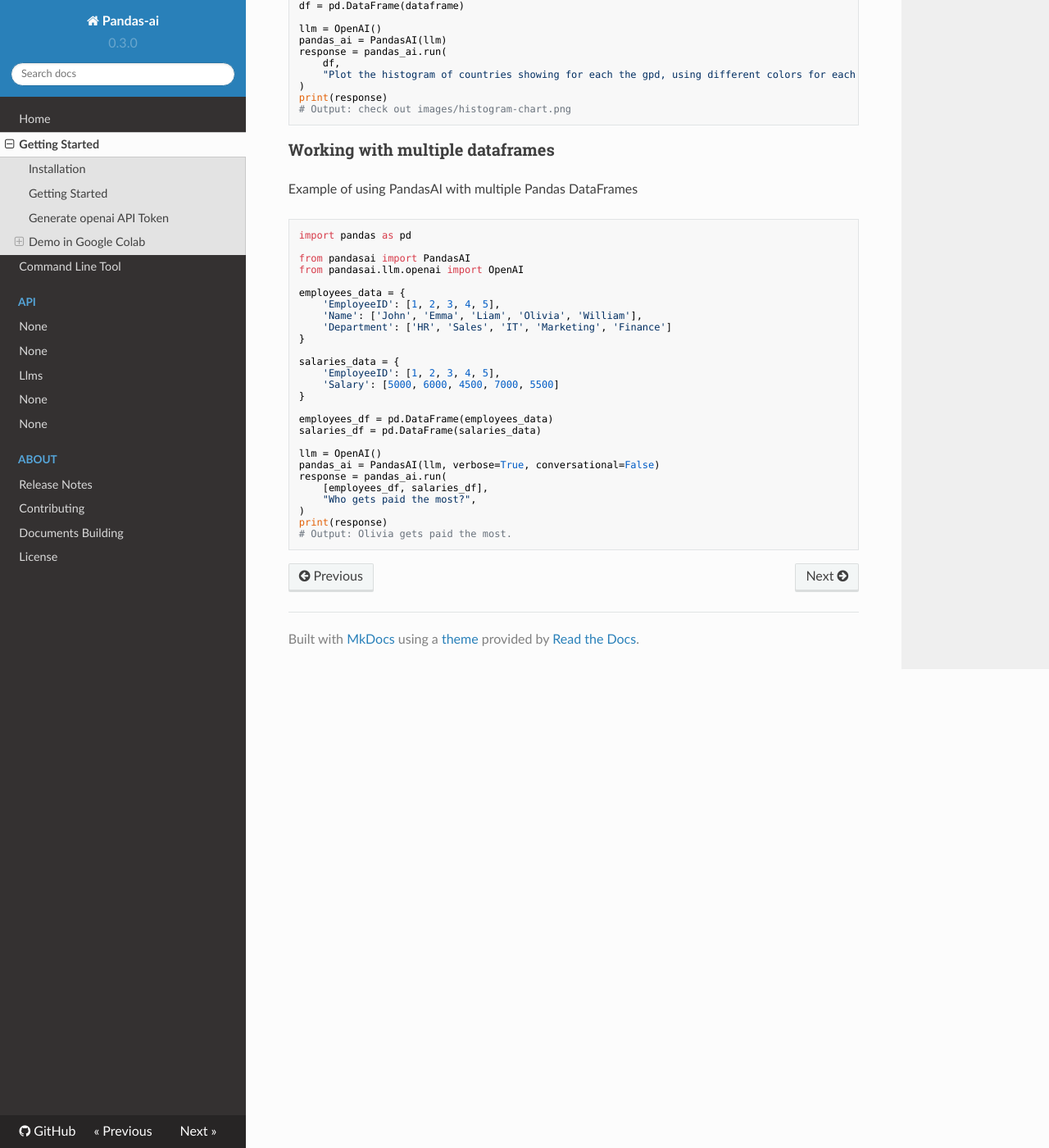
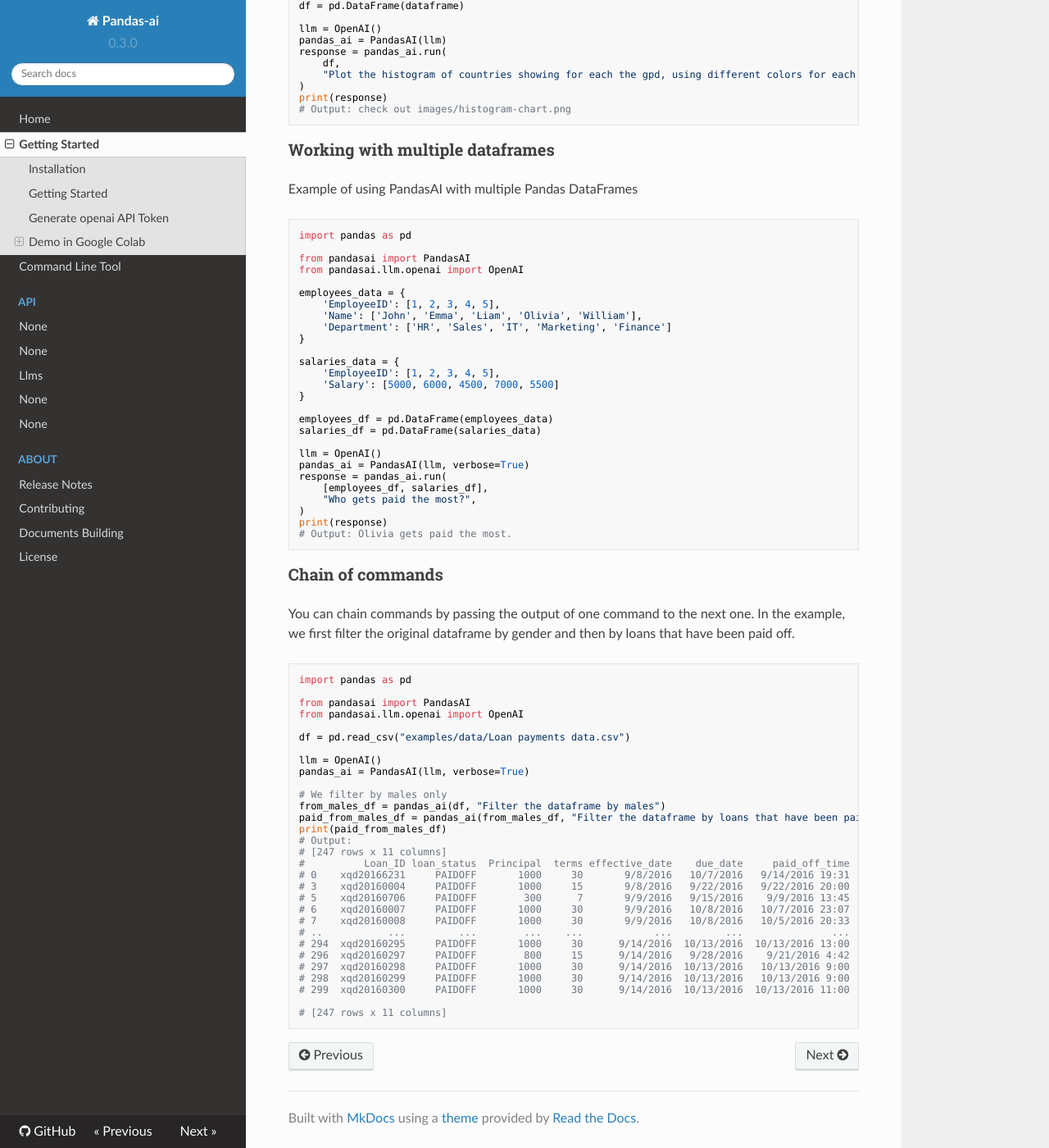
Before and after one commit to Sinaptik-AI/pandas-ai, an MkDocs documentation site: the page built from docs/getting-started.md, in a window 1280 px wide and 1400 px high, scrolled down 2540 px. Shown: the whole window at 82% size. Built offline with MkDocs 1.6.1, drawn with Linux system fonts in a browser that asks for light colours; nearby versions of some CDN libraries; some of the changed text lies outside the part shown.

Commit message:
feat: use conversational=False by default As data analysts need a non-conversational answer most of the times, we make it so it returns the actual dataframe instead

````diff
--- a/docs/getting-started.md
+++ b/docs/getting-started.md
@@ -34,7 +34,7 @@
 from pandasai.llm.openai import OpenAI
 llm = OpenAI(api_token="YOUR_API_TOKEN")
 
-pandas_ai = PandasAI(llm, conversational=False)
+pandas_ai = PandasAI(llm)
 pandas_ai.run(df, prompt='Which are the 5 happiest countries?')
 ```
 
@@ -73,7 +73,7 @@
 df = pd.read_csv("data/Loan payments data.csv")
 
 llm = OpenAI()
-pandas_ai = PandasAI(llm, verbose=True)
+pandas_ai = PandasAI(llm, verbose=True, conversational=True)
 response = pandas_ai.run(df, "How many loans are from men and have been paid off?")
 print(response)
 # Output: 247 loans have been paid off by men.
@@ -93,7 +93,7 @@
 df = pd.DataFrame(dataframe)
 
 llm = OpenAI()
-pandas_ai = PandasAI(llm, verbose=True, conversational=False)
+pandas_ai = PandasAI(llm, verbose=True)
 response = pandas_ai.run(df, "Calculate the sum of the gdp of north american countries")
 print(response)
 # Output: 20901884461056
@@ -148,7 +148,7 @@
 salaries_df = pd.DataFrame(salaries_data)
 
 llm = OpenAI()
-pandas_ai = PandasAI(llm, verbose=True, conversational=False)
+pandas_ai = PandasAI(llm, verbose=True)
 response = pandas_ai.run(
     [employees_df, salaries_df],
     "Who gets paid the most?",
@@ -156,3 +156,41 @@
 print(response)
 # Output: Olivia gets paid the most.
 ```
+
+### Chain of commands
+
+You can chain commands by passing the output of one command to the next one. In the example, we first filter the original
+dataframe by gender and then by loans that have been paid off.
+
+```python
+import pandas as pd
+
+from pandasai import PandasAI
+from pandasai.llm.openai import OpenAI
+
+df = pd.read_csv("examples/data/Loan payments data.csv")
+
+llm = OpenAI()
+pandas_ai = PandasAI(llm, verbose=True)
+
+# We filter by males only
+from_males_df = pandas_ai(df, "Filter the dataframe by males")
+paid_from_males_df = pandas_ai(from_males_df, "Filter the dataframe by loans that have been paid off")
+print(paid_from_males_df)
+# Output:
+# [247 rows x 11 columns]
+#          Loan_ID loan_status  Principal  terms effective_date    due_date     paid_off_time  past_due_days  age             education Gender
+# 0    xqd20166231     PAIDOFF       1000     30       9/8/2016   10/7/2016   9/14/2016 19:31            NaN   45  High School or Below   male
+# 3    xqd20160004     PAIDOFF       1000     15       9/8/2016   9/22/2016   9/22/2016 20:00            NaN   27               college   male
+# 5    xqd20160706     PAIDOFF        300      7       9/9/2016   9/15/2016    9/9/2016 13:45            NaN   35       Master or Above   male
+# 6    xqd20160007     PAIDOFF       1000     30       9/9/2016   10/8/2016   10/7/2016 23:07            NaN   29               college   male
+# 7    xqd20160008     PAIDOFF       1000     30       9/9/2016   10/8/2016   10/5/2016 20:33            NaN   36               college   male
+# ..           ...         ...        ...    ...            ...         ...               ...            ...  ...                   ...    ...
+# 294  xqd20160295     PAIDOFF       1000     30      9/14/2016  10/13/2016  10/13/2016 13:00            NaN   36              Bechalor   male
+# 296  xqd20160297     PAIDOFF        800     15      9/14/2016   9/28/2016    9/21/2016 4:42            NaN   27               college   male
+# 297  xqd20160298     PAIDOFF       1000     30      9/14/2016  10/13/2016   10/13/2016 9:00            NaN   29  High School or Below   male
+# 298  xqd20160299     PAIDOFF       1000     30      9/14/2016  10/13/2016   10/13/2016 9:00            NaN   40  High School or Below   male
+# 299  xqd20160300     PAIDOFF       1000     30      9/14/2016  10/13/2016  10/13/2016 11:00            NaN   28               college   male
+
+# [247 rows x 11 columns]
+```
````
Also changed, not shown: README.md (+6 -1 lines), pandasai/__init__.py (+8 -8 lines), 5 other files.
